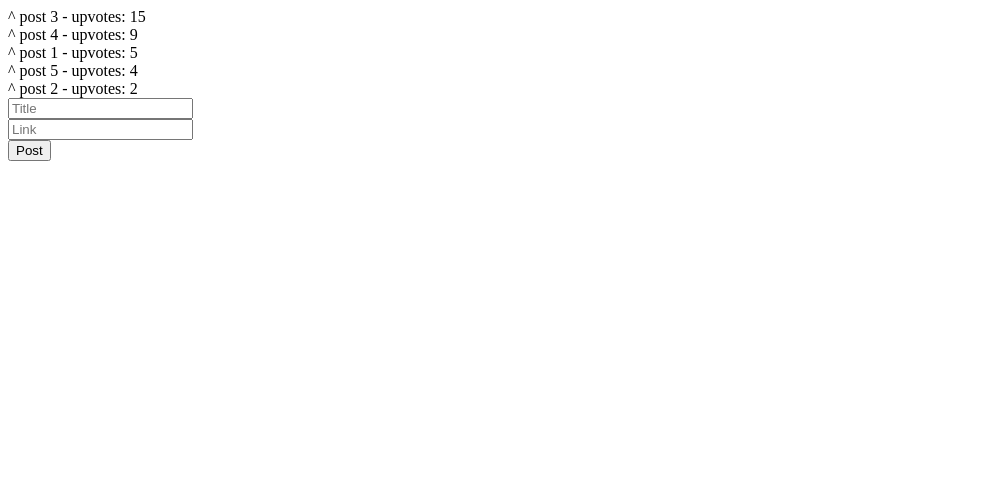
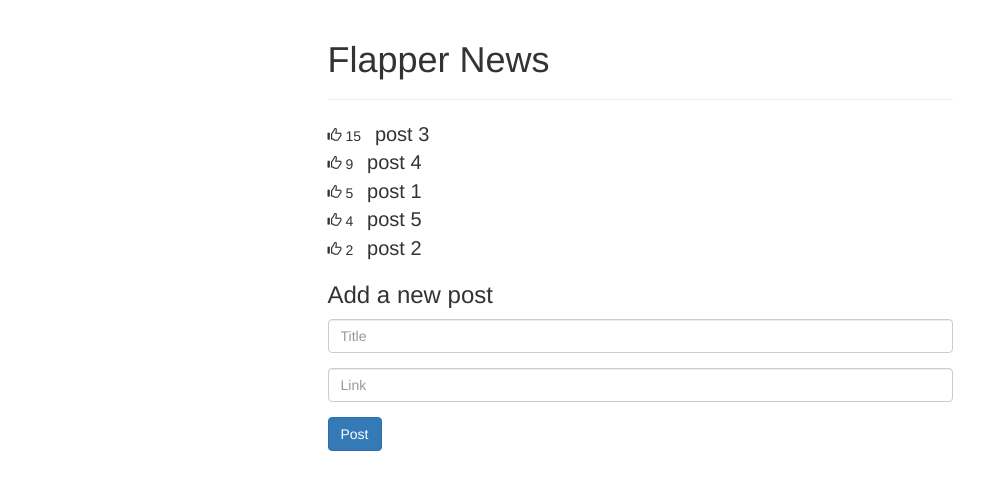
Before and after one commit to jcarlosmolina/mean-tutorial, a plain HTML site: page index.html in a window 1280 px wide. Shown: the whole page, without its empty margins (0-1008 px from the left). Drawn offline with nearby package versions, Linux system fonts and the light colour scheme.

Commit message:
Add some style with Bootstrap

```diff
--- a/index.html
+++ b/index.html
@@ -1,26 +1,44 @@
 <html>
 	<head>
 		<title>My Angular App!</title>
+		<link href="http://maxcdn.bootstrapcdn.com/bootstrap/3.2.0/css/bootstrap.min.css" rel="stylesheet">
+
 		<script type="text/javascript" src="http://ajax.googleapis.com/ajax/libs/angularjs/1.3.10/angular.min.js"></script>
 		<script type="text/javascript" src="app.js"></script>
+		<style> .glyphicon-thumbs-up { cursor: pointer; }</style>
 	</head>
 	<body ng-app="flapperNews" ng-controller="MainCtrl">
+		<div class="row">
+			<div class="col-md-6 col-md-offset-3">
+				<div class="page-header">
+					<h1>Flapper News</h1>
+				</div>
+
 				<div ng-repeat="post in posts | orderBy: '-upvotes' ">
-			<span ng-click="incrementUpvotes(post)">^</span>
+					<span class="glyphicon glyphicon-thumbs-up" ng-click="incrementUpvotes(post)"></span>
+					{{post.upvotes}}
+					<span style="font-size:20px; margin-left:10px;">
 						<a ng-show="post.link" href="{{post.link}}">
 							{{post.title}}
 						</a>
 						<span ng-hide="post.link">
 							{{post.title}}
 						</span>
-			- upvotes: {{post.upvotes}}
+					</span>
 				</div>
-		<form ng-submit="addPost()">
-			<input type="text" placeholder="Title" ng-model="title"></input>
-			<br>
-			<input type="text" placeholder="Link" ng-model="link"></input>
-			<br>
-			<button type="submit">Post</button>
+				<form ng-submit="addPost()" stype="margin-top:30px;">
+					<h3>Add a new post</h3>
+
+					<div class="form-group">
+						<input type="text" class="form-control" placeholder="Title" ng-model="title"></input>
+					</div>
+					<div class="form-group">
+						<input type="text" class="form-control" placeholder="Link" ng-model="link"></input>
+					</div>
+					<button type="submit" class="btn btn-primary">Post</button>
 				</form>
+
+			</div>
+		</div>
 	</body>
 </html>
```
Lines whose indentation alone changed are shown as unchanged.
